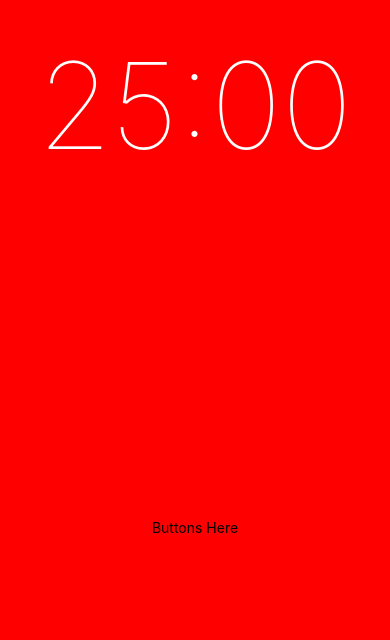
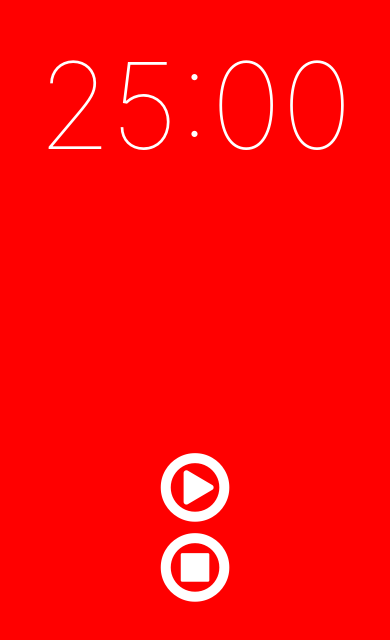
Before and after one commit to tjholic/react-timer, a React Native app: screen / in a window 390 px wide. Shown: the part 106-746 px from the top of the page. Built offline with nearby package versions, Linux system fonts and the light colour scheme.

Commit message:
Button Component 생성

```diff
--- /dev/null
+++ b/components/Button/index.js
@@ -0,0 +1,17 @@
+import React from "react";
+import PropTypes from "prop-types";
+import { View, TouchableOpacity, StyleSheet } from "react-native";
+import { FontAwesome } from "@expo/vector-icons";
+
+function Button({ iconName, onPress }) {
+  return (
+    <TouchableOpacity onPressOut={onPress}>
+      <FontAwesome name={iconName} size={80} color="white" />
+    </TouchableOpacity>
+  );
+}
+Button.PropTypes = {
+  iconName: PropTypes.string.isRequired,
+  onPress: PropTypes.func.isRequired
+};
+export default Button;
--- a/components/Timer/index.js
+++ b/components/Timer/index.js
@@ -1,6 +1,6 @@
-import React from 'react';
-import {View, Text, StyleSheet, StatusBar} from 'react-native';
-
+import React from "react";
+import {View, Text, StyleSheet, StatusBar, Alert} from "react-native";
+import Button from "../Button";
 
 class Timer extends React.Component {
     render() {
@@ -11,7 +11,8 @@ class Timer extends React.Component {
                     <Text style={styles.timer}>25:00</Text>
                 </View>
                 <View style={styles.lower}>
-                    <Text>Buttons Here</Text>
+                    <Button iconName="play-circle-o" onPress={() => Alert.alert("start Press work")}/>
+                    <Button iconName="stop-circle-o" onPress={() => Alert.alert("stop press work")}/>
                 </View>
             </View>
 
```
